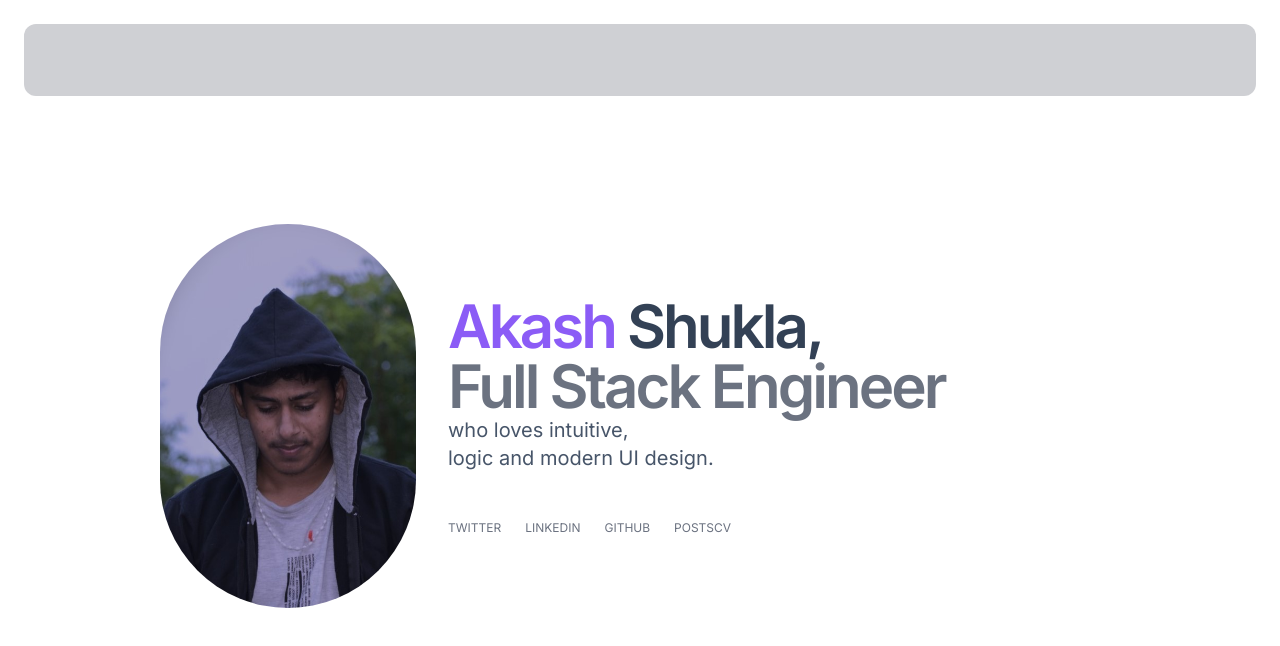
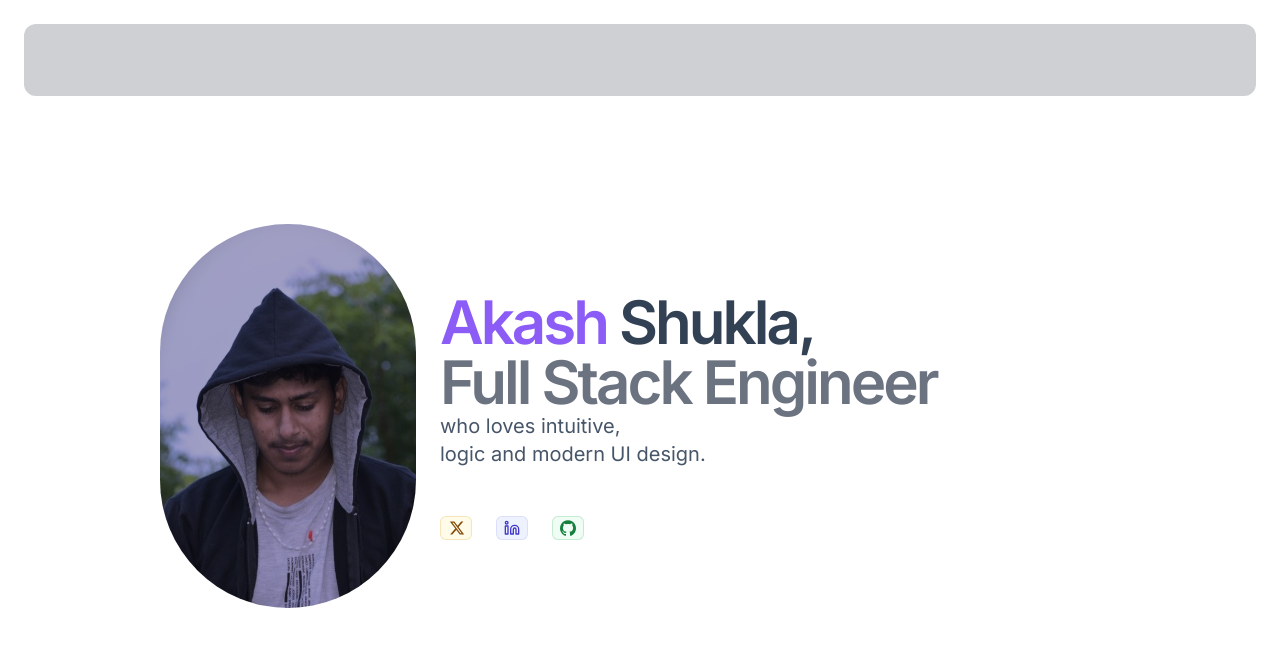
Before and after one commit to theakashshukla/theakashshukla.github.io, a Next.js app: page / in a window 1280 px wide. Shown: the top 646 px of the page. Built offline with nearby package versions, Linux system fonts and the light colour scheme.

Commit message:
chore: Update npm dependencies and fix import statement for Icons component

```diff
--- a/app/page.tsx
+++ b/app/page.tsx
@@ -1,6 +1,7 @@
 import Header from "@/components/Header";
 import Image from "next/image";
 import { cn } from "@/lib/utils";
+import { Icons } from "@/components/icons";
 
 export default function Home() {
   return (
@@ -12,12 +13,12 @@ export default function Home() {
           <div className="flex items-center">
             <div>
               <img
-                className="inline-block object-cover w-24 h-48 rounded-full lg:w-64 lg:h-96"
+                className="inline-block object-cover w-24 h-48 rounded-full md:w-48 md:h-72 lg:w-64 lg:h-96"
                 src="akash.jpg"
                 alt="theakashshukla"
               />
             </div>
-            <div className="ml-4 md:ml-8">
+            <div className="ml-6">
               {/* <div
                 className={cn(
                   "mb-1 flex items-center gap-1 text-2xl text-slate-600",
@@ -54,17 +55,27 @@ export default function Home() {
               </h1>
               <div className="flex mt-12 space-x-6 text-xs text-gray-500 uppercase">
                 <a href="#_" className="duration-200 hover:text-gray-400">
-                  Twitter
+                  {/* Twitter */}
+                  <span className="inline-flex items-center rounded-md bg-yellow-50 px-2 py-1 text-xs font-medium text-yellow-800 ring-1 ring-inset size ring-yellow-600/20">
+
+
+                  <Icons.twitx className="size-4" /></span>
                 </a>
                 <a href="#_" className="duration-200 hover:text-gray-400">
-                  Linkedin
+                  {/* Linkedin */}
+                  <span className="inline-flex items-center rounded-md bg-indigo-50 px-2 py-1 text-xs font-medium text-indigo-700 ring-1 ring-inset ring-indigo-700/10">
+
+
+                  <Icons.linkedin className="size-4" /></span>
                 </a>
                 <a href="#_" className="duration-200 hover:text-gray-400">
-                  GitHub
+                  {/* GitHub */}
+                  <span className="inline-flex items-center rounded-md bg-green-50 px-2 py-1 text-xs font-medium text-green-700 ring-1 ring-inset ring-green-600/20">
+
+
+                  <Icons.gitHub className="size-4" /></span>
                 </a>
-                <a href="#_" className="duration-200 hover:text-gray-400">
-                  PostsCV
-                </a>
+
               </div>
             </div>
           </div>
--- a/components/Icons.tsx
+++ b/components/Icons.tsx
@@ -4,6 +4,8 @@ import {
   SunMedium,
   Twitter,
   LucideIcon,
+  Linkedin,
+  LinkedinIcon,
 } from "lucide-react";
 
 export type Icon = LucideIcon;
@@ -11,12 +13,30 @@ export type Icon = LucideIcon;
 export const Icons = {
   sun: SunMedium,
   moon: Moon,
-  twitter: Twitter,
+  linkedin:LinkedinIcon,
   logo: (props: LucideProps) => (
     <svg xmlns="http://www.w3.org/2000/svg" viewBox="0 0 24 24" {...props}>
       <path
         fill="currentColor"
         d="M11.572 0c-.176 0-.31.001-.358.007a19.76 19.76 0 0 1-.364.033C7.443.346 4.25 2.185 2.228 5.012a11.875 11.875 0 0 0-2.119 5.243c-.096.659-.108.854-.108 1.747s.012 1.089.108 1.748c.652 4.506 3.86 8.292 8.209 9.695.779.25 1.6.422 2.534.525.363.04 1.935.04 2.299 0 1.611-.178 2.977-.577 4.323-1.264.207-.106.247-.134.219-.158-.02-.013-.9-1.193-1.955-2.62l-1.919-2.592-2.404-3.558a338.739 338.739 0 0 0-2.422-3.556c-.009-.002-.018 1.579-.023 3.51-.007 3.38-.01 3.515-.052 3.595a.426.426 0 0 1-.206.214c-.075.037-.14.044-.495.044H7.81l-.108-.068a.438.438 0 0 1-.157-.171l-.05-.106.006-4.703.007-4.705.072-.092a.645.645 0 0 1 .174-.143c.096-.047.134-.051.54-.051.478 0 .558.018.682.154.035.038 1.337 1.999 2.895 4.361a10760.433 10760.433 0 0 0 4.735 7.17l1.9 2.879.096-.063a12.317 12.317 0 0 0 2.466-2.163 11.944 11.944 0 0 0 2.824-6.134c.096-.66.108-.854.108-1.748 0-.893-.012-1.088-.108-1.747-.652-4.506-3.859-8.292-8.208-9.695a12.597 12.597 0 0 0-2.499-.523A33.119 33.119 0 0 0 11.573 0zm4.069 7.217c.347 0 .408.005.486.047a.473.473 0 0 1 .237.277c.018.06.023 1.365.018 4.304l-.006 4.218-.744-1.14-.746-1.14v-3.066c0-1.982.01-3.097.023-3.15a.478.478 0 0 1 .233-.296c.096-.05.13-.054.5-.054z"
+      />
+    </svg>
+  ),
+  twitx: ({ ...props }: LucideProps) => (
+    <svg
+      aria-hidden="true"
+      focusable="false"
+      data-prefix="fab"
+      height="1em"
+      data-icon="twitx"
+      role="img"
+      xmlns="http://www.w3.org/2000/svg"
+      viewBox="0 0 448 512"
+      {...props}
+    >
+      <path
+        fill="currentColor"
+        d="M389.2 48h70.6L305.6 224.2 487 464H345L233.7 318.6 106.5 464H35.8L200.7 275.5 26.8 48H172.4L272.9 180.9 389.2 48zM364.4 421.8h39.1L151.1 88h-42L364.4 421.8z"
       />
     </svg>
   ),
```
Also changed, not shown: package.json (+7 -7 lines), 1 other file (tests, documents, lock files or other folders).
